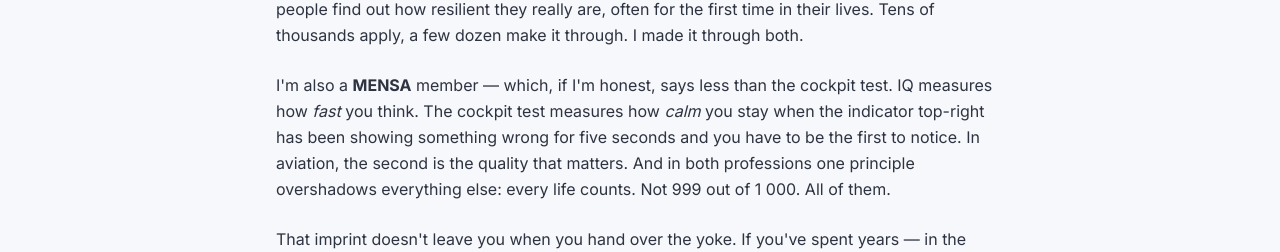
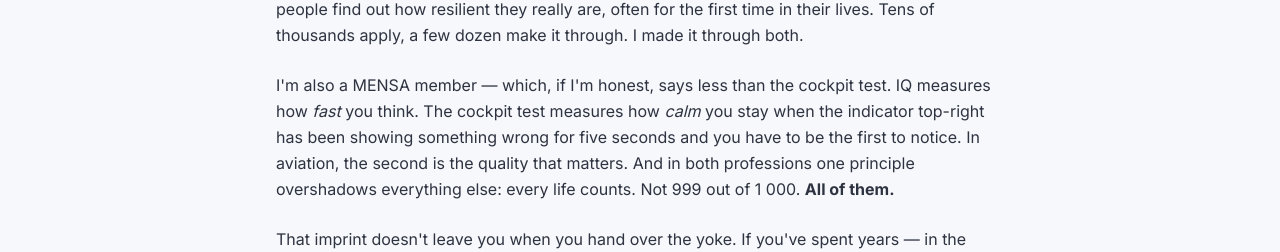
Before and after one commit to clouddnagmbh/recordtailor-website, a Next.js app: page /story in a window 1280 px wide. Shown: the part 422-674 px from the top of the page. Built offline with nearby package versions, Linux system fonts and the light colour scheme; no server answers.

Commit message:
story: nur 'Alle.' / 'All of them.' fett, sonst Fließtext

```diff
--- a/app/story/page.tsx
+++ b/app/story/page.tsx
@@ -50,15 +50,15 @@ function StoryDE() {
             bestanden.
           </p>
           <p>
-            Bei <strong>MENSA</strong> bin ich obendrein — was, wenn ich
-            ehrlich bin, weniger sagt als der Cockpit-Test. IQ misst, wie{" "}
+            Bei MENSA bin ich obendrein — was, wenn ich ehrlich bin,
+            weniger sagt als der Cockpit-Test. IQ misst, wie{" "}
             <em>schnell</em> jemand denkt. Der Cockpit-Test misst, wie{" "}
             <em>ruhig</em> jemand bleibt, wenn die Anzeige rechts oben
             schon fünf Sekunden lang etwas Falsches meldet und man es
             als Erster merken muss. In der Fliegerei ist das zweite die
             Größe, die zählt. Und in beiden Berufen überstrahlt ein
             Prinzip alles andere: es zählt jedes Leben. Every life counts.
-            Nicht 999 von 1 000. Alle.
+            Nicht 999 von 1 000. <strong>Alle.</strong>
           </p>
 
           <p>
@@ -154,13 +154,12 @@ function StoryDE() {
             Every record measures.
           </h2>
 
-          <p className="font-serif text-2xl font-semibold leading-[1.25] tracking-tight text-foreground sm:text-3xl">
+          <p>
             Der Claim ist kein Wortspiel. Er ist die direkte Übersetzung
-            dessen, was man aus der Aviation mitnimmt, ins DMS.{" "}
-            <span className="text-gold">Every life counts</span> wird zu{" "}
-            <span className="text-gold">every record measures</span>:
-            jedes Dokument zählt, jedes Dokument ist messbar, jedes
-            Dokument gehört gefunden — <em className="not-italic">nicht 999 von 1 000. Alle.</em>
+            dessen, was man aus der Aviation mitnimmt, ins DMS. Every
+            life counts wird zu <em>every record measures</em>: jedes
+            Dokument zählt, jedes Dokument ist messbar, jedes Dokument
+            gehört gefunden — nicht 999 von 1 000. <strong>Alle.</strong>
           </p>
 
           <p>
@@ -494,15 +493,15 @@ function StoryEN() {
             through both.
           </p>
           <p>
-            I'm also a <strong>MENSA</strong> member — which, if I'm
-            honest, says less than the cockpit test. IQ measures how{" "}
-            <em>fast</em> you think. The cockpit test measures how{" "}
-            <em>calm</em> you stay when the indicator top-right has been
-            showing something wrong for five seconds and you have to be
-            the first to notice. In aviation, the second is the quality
-            that matters. And in both professions one principle
-            overshadows everything else: every life counts. Not 999 out
-            of 1 000. All of them.
+            I'm also a MENSA member — which, if I'm honest, says less
+            than the cockpit test. IQ measures how <em>fast</em> you
+            think. The cockpit test measures how <em>calm</em> you stay
+            when the indicator top-right has been showing something
+            wrong for five seconds and you have to be the first to
+            notice. In aviation, the second is the quality that matters.
+            And in both professions one principle overshadows everything
+            else: every life counts. Not 999 out of 1 000.{" "}
+            <strong>All of them.</strong>
           </p>
 
           <p>
@@ -583,14 +582,13 @@ function StoryEN() {
             Every record measures.
           </h2>
 
-          <p className="font-serif text-2xl font-semibold leading-[1.25] tracking-tight text-foreground sm:text-3xl">
+          <p>
             The claim isn't a pun. It's the direct translation of what
-            aviation leaves in you, into a DMS.{" "}
-            <span className="text-gold">Every life counts</span> becomes{" "}
-            <span className="text-gold">every record measures</span>:
-            every document counts, every document is measurable, every
-            document deserves to be findable —{" "}
-            <em className="not-italic">not 999 out of 1 000. All of them.</em>
+            aviation leaves in you, into a DMS. Every life counts
+            becomes <em>every record measures</em>: every document
+            counts, every document is measurable, every document
+            deserves to be findable — not 999 out of 1 000.{" "}
+            <strong>All of them.</strong>
           </p>
 
           <p>
```
